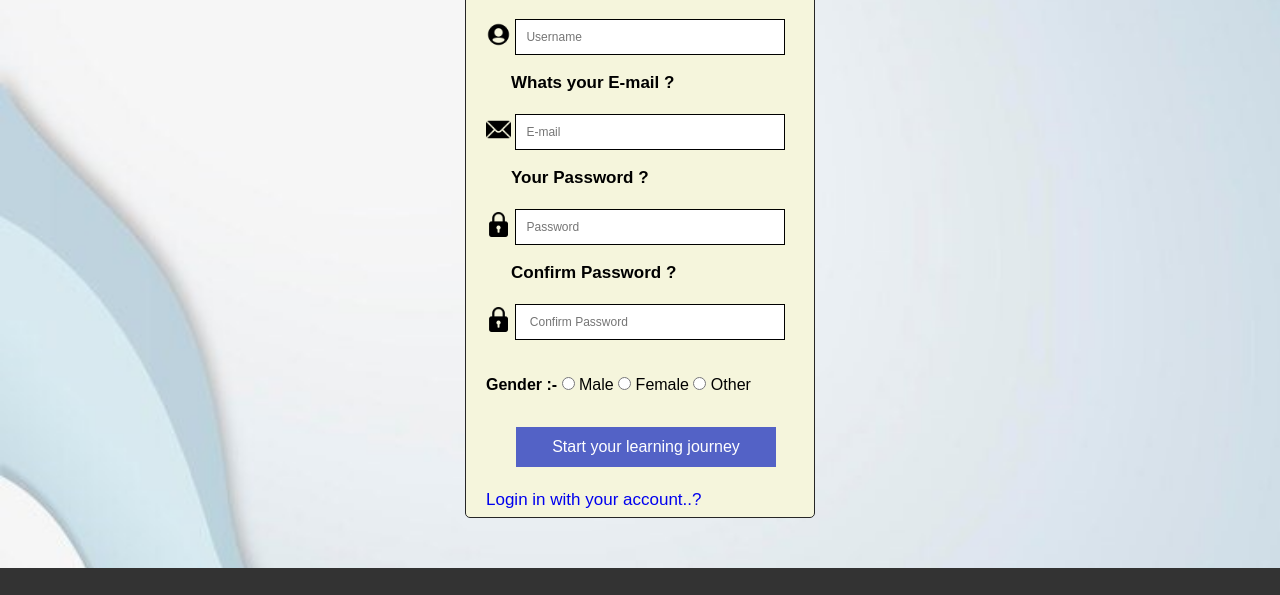
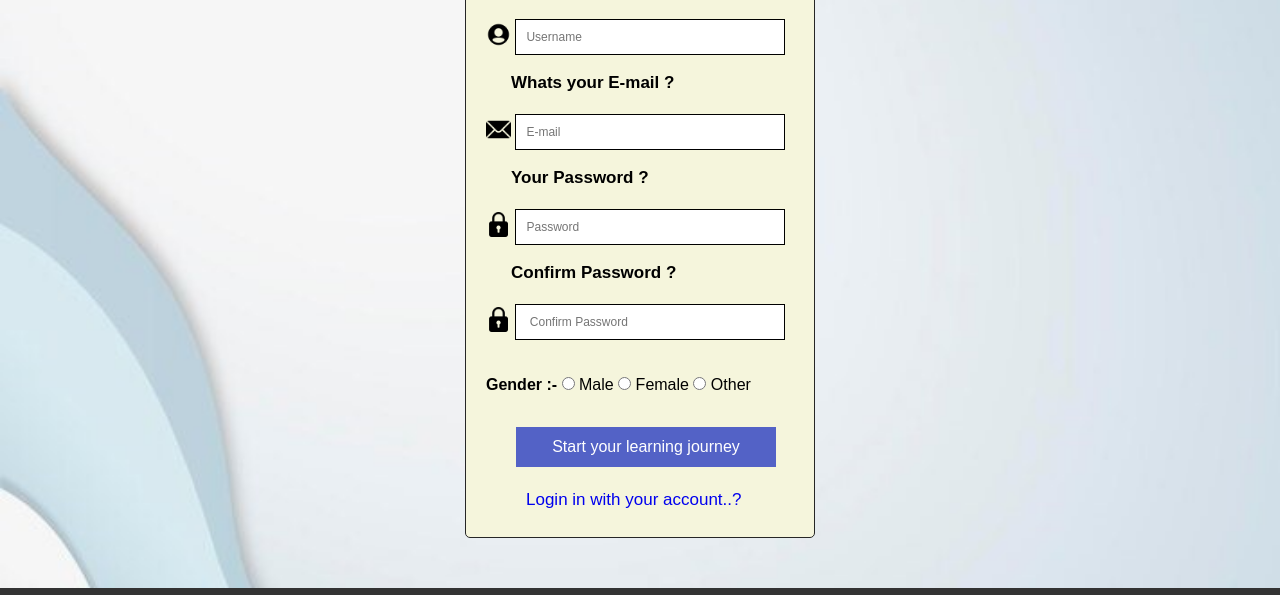
Before and after one commit to Pd12patil/css, a plain HTML site: page pages/sign.html in a window 1280 px wide. Shown: the part 188-783 px from the top of the page. Drawn offline with Linux system fonts and the light colour scheme.

Commit message:
change for margi

```diff
--- a/pages/sign.html
+++ b/pages/sign.html
@@ -21,7 +21,7 @@
         .sign-card {
             background-color: beige;
             width: 350px;
-            height: 600px;
+            height: 620px;
             border-radius: 5px;
             border: 1px solid #262626;
             padding: 20px;
@@ -66,7 +66,7 @@
         .create-acc {
             text-decoration: none;
             font-size: 17px;
-
+            margin-left: 40px;
         }
     </style>
 </head>
```
